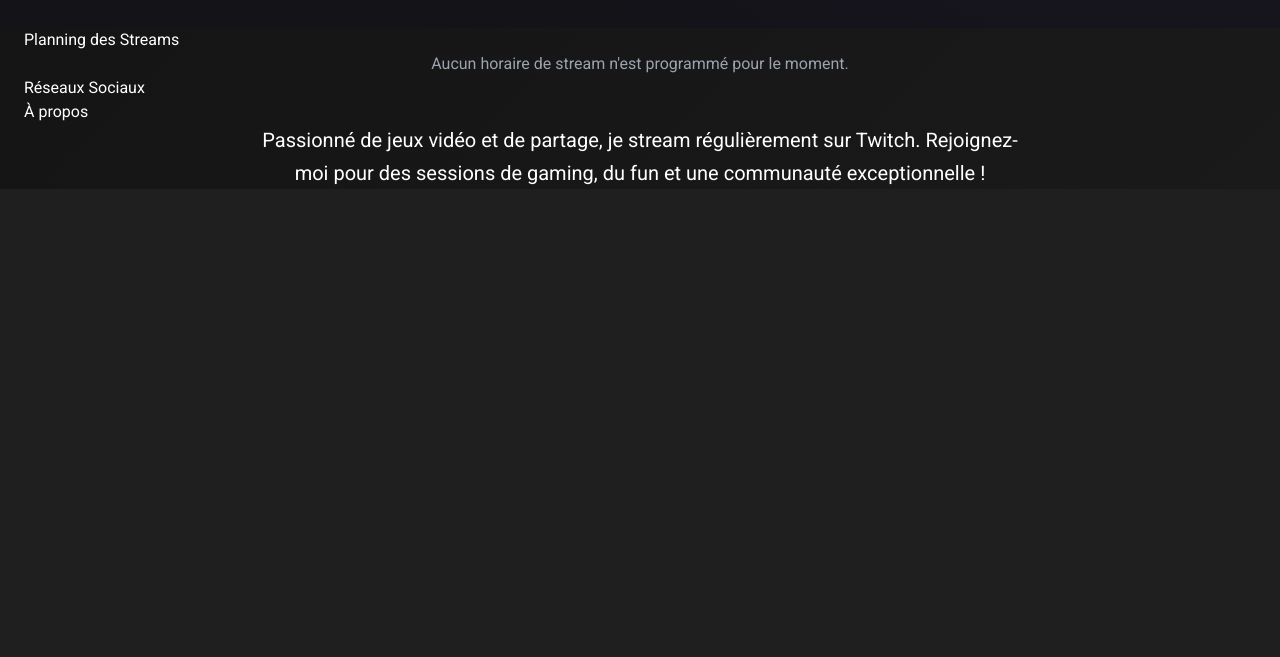
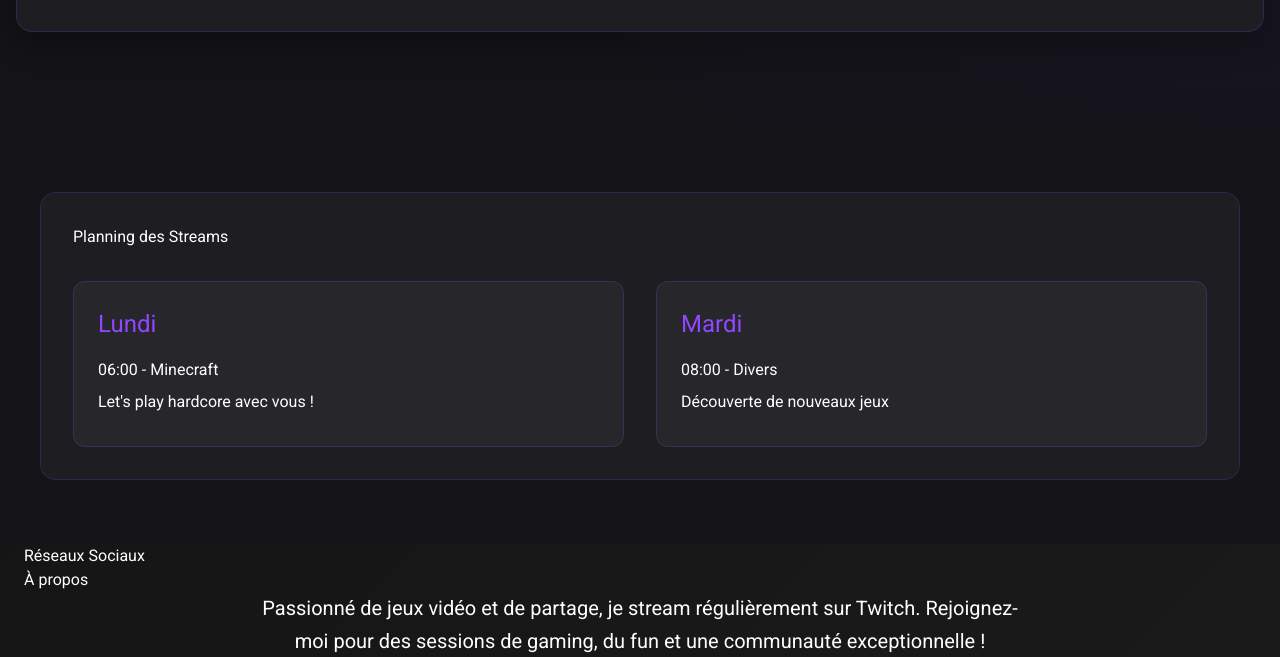
Before and after one commit to ProxTricky/Web-Jimmyxe, a Django app: page / in a window 1280 px wide. Shown: the part 1622-2279 px from the top of the page. Before the commit the page ends 1807 px from the top, so only its background shows below. Run offline with Django 5.2, Linux system fonts and the light colour scheme; data that the repository does not hold is empty.

Commit message:
Fix stream dimensions and add schedule section

```diff
--- a/website/static/css/styles.css
+++ b/website/static/css/styles.css
@@ -142,6 +149,73 @@ body {
     width: 100px;
 }
 
+/* Twitch Embed Container */
+.twitch-embed-container {
+    display: grid;
+    grid-template-columns: 2fr 1fr;
+    gap: 20px;
+    height: 600px;
+}
+
+.twitch-player, .twitch-chat {
+    width: 100%;
+    height: 100%;
+    background: var(--twitch-dark);
+    border-radius: 8px;
+    overflow: hidden;
+}
+
+.twitch-player iframe, .twitch-chat iframe {
+    width: 100%;
+    height: 100%;
+    border: none;
+}
+
+/* Schedule Section */
+.schedule-section {
+    background: rgba(20, 20, 25, 0.95);
+    padding: 4rem 0;
+}
+
+.schedule-container {
+    max-width: 1200px;
+    margin: 0 auto;
+    padding: 2rem;
+    background: rgba(30, 30, 35, 0.95);
+    border-radius: 16px;
+    border: 1px solid rgba(145, 70, 255, 0.2);
+}
+
+.schedule-grid {
+    display: grid;
+    grid-template-columns: repeat(auto-fit, minmax(250px, 1fr));
+    gap: 2rem;
+    margin-top: 2rem;
+}
+
+.schedule-day {
+    background: rgba(40, 40, 45, 0.95);
+    padding: 1.5rem;
+    border-radius: 12px;
+    border: 1px solid rgba(145, 70, 255, 0.2);
+    transition: transform 0.3s ease;
+}
+
+.schedule-day:hover {
+    transform: translateY(-5px);
+}
+
+.schedule-day h3 {
+    font-size: 1.5rem;
+    color: var(--twitch-purple);
+    margin-bottom: 1rem;
+}
+
+.schedule-day p {
+    color: #fff;
+    margin: 0.5rem 0;
+}
+
 /* Easter Eggs */
 .konami-active {
     animation: rainbow 2s linear infinite;
--- a/website/templates/website/home.html
+++ b/website/templates/website/home.html
@@ -13,26 +13,20 @@
     <div class="container mx-auto px-4">
         <div class="stream-container">
             <h2 class="stream-title">Stream en Direct</h2>
-            <div class="grid grid-cols-1 lg:grid-cols-3 gap-6">
-                <div class="lg:col-span-2">
-                    <div class="aspect-w-16 aspect-h-9">
+            <div class="twitch-embed-container">
+                <div class="twitch-player">
                     <iframe
                         src="https://player.twitch.tv/?channel=twitchjimmyxe&parent=proxtricky.fr"
                         frameborder="0"
                         allowfullscreen="true"
-                            scrolling="no"
-                            height="100%"
-                            width="100%">
+                        scrolling="no">
                     </iframe>
                 </div>
-                </div>
-                <div class="lg:col-span-1">
+                <div class="twitch-chat">
                     <iframe
                         src="https://www.twitch.tv/embed/twitchjimmyxe/chat?parent=proxtricky.fr"
                         frameborder="0"
-                        scrolling="no"
-                        height="500"
-                        width="100%">
+                        scrolling="no">
                     </iframe>
                 </div>
             </div>
@@ -40,26 +34,23 @@
     </div>
 </section>
 
-<section id="schedule" class="section">
-    <div class="container mx-auto px-6">
+<section class="schedule-section" id="planning">
+    <div class="container mx-auto px-4">
+        <div class="schedule-container">
             <h2 class="section-title">Planning des Streams</h2>
-        <div class="grid md:grid-cols-2 lg:grid-cols-3 gap-8">
-            {% for schedule in schedules %}
-                {% if schedule.is_active %}
-                <div class="schedule-card">
-                    <h3 class="text-xl font-bold mb-2">{{ schedule.day }}</h3>
-                    <p class="text-lg mb-2">{{ schedule.time|time:"H:i" }}</p>
-                    <p class="text-purple-400 mb-2">{{ schedule.game }}</p>
-                    {% if schedule.description %}
-                    <p class="text-gray-400">{{ schedule.description }}</p>
-                    {% endif %}
+            <div class="schedule-grid">
+                <div class="schedule-day">
+                    <h3>Lundi</h3>
+                    <p>06:00 - Minecraft</p>
+                    <p>Let's play hardcore avec vous !</p>
                 </div>
-                {% endif %}
-            {% empty %}
-                <div class="col-span-3 text-center text-gray-400">
-                    Aucun horaire de stream n'est programmé pour le moment.
+                <div class="schedule-day">
+                    <h3>Mardi</h3>
+                    <p>08:00 - Divers</p>
+                    <p>Découverte de nouveaux jeux</p>
                 </div>
-            {% endfor %}
+                <!-- Ajoutez d'autres jours selon votre planning -->
+            </div>
         </div>
     </div>
 </section>
```
Also changed, not shown: other parts of website/static/css/styles.css (+25 -22 lines). Lines whose indentation alone changed are shown as unchanged.
